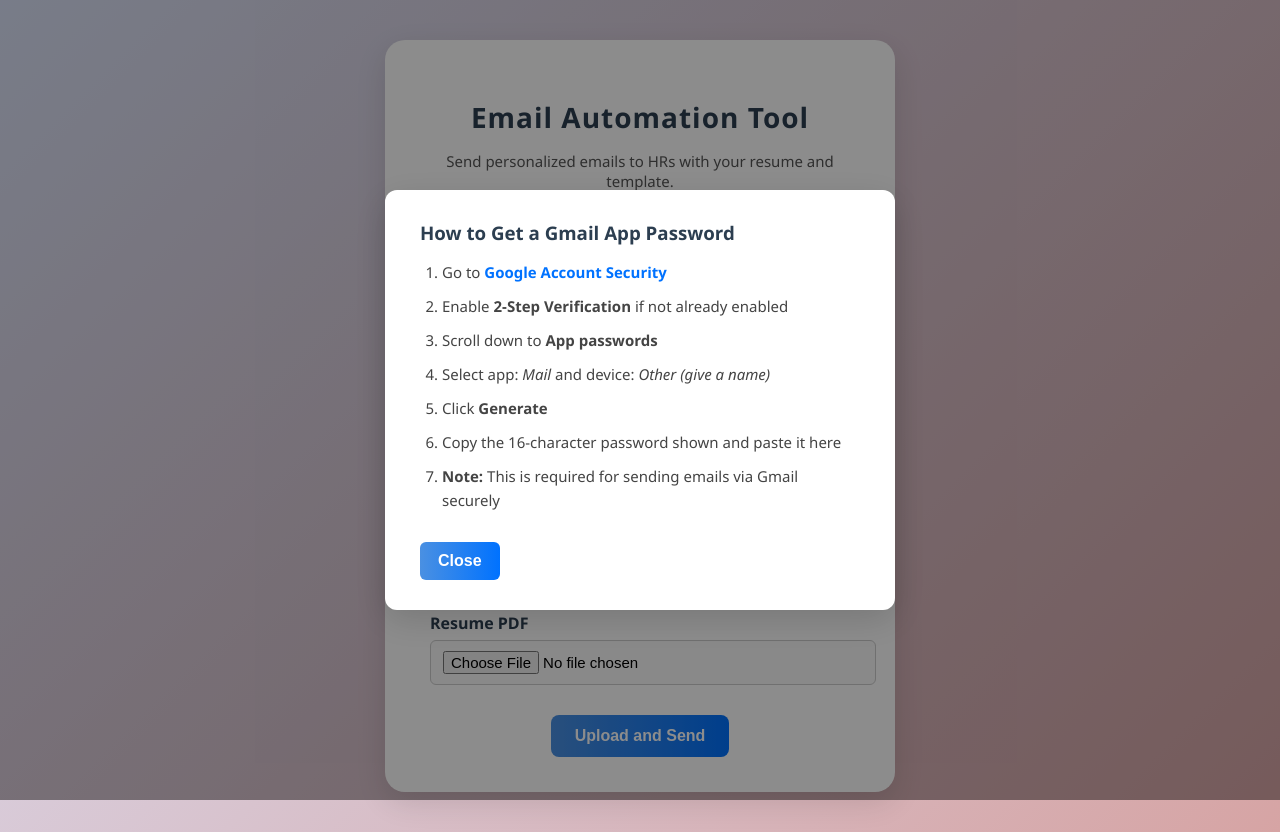
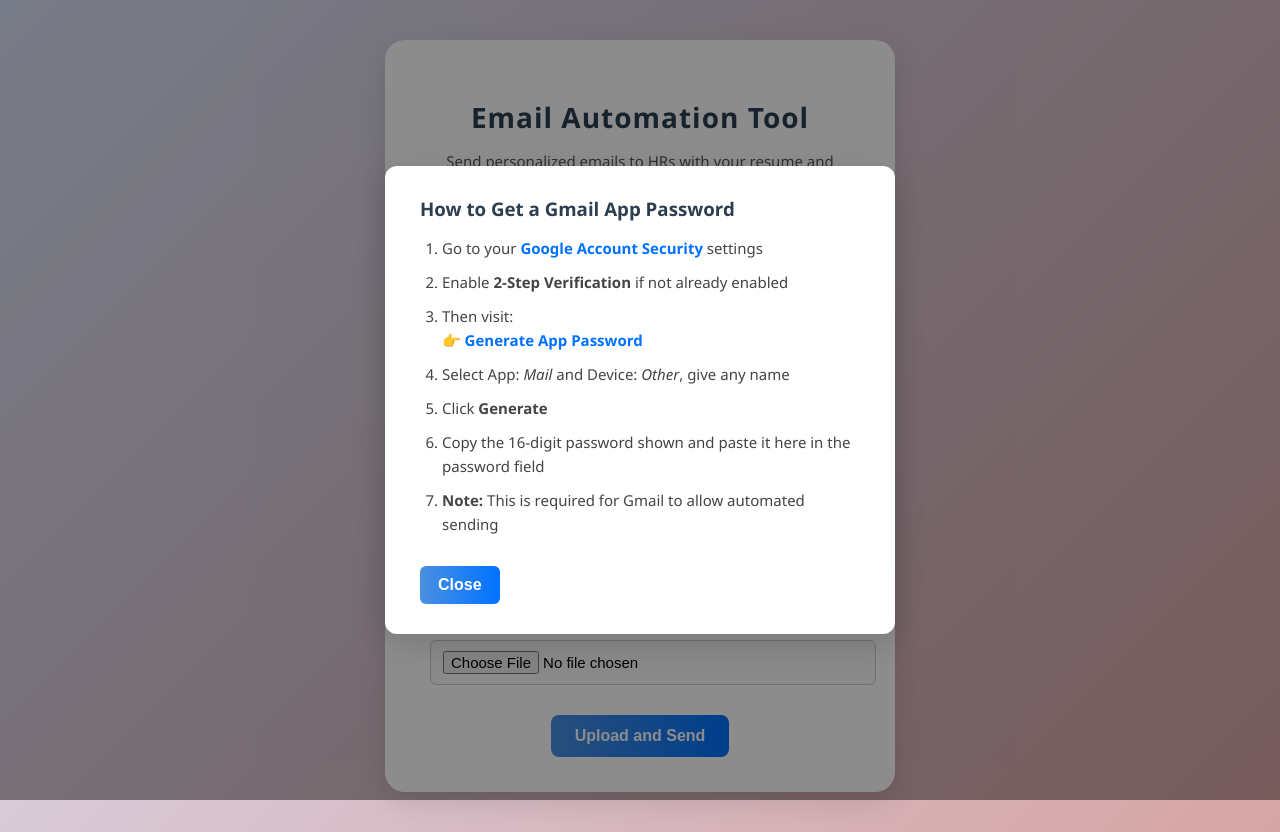
Before and after one commit to 2110Abhishek/AiMailAutofron, a React (Create React App) app: page / in a window 1280 px wide. Both pictures are taken after a click on the element "ℹ️". Built offline with nearby package versions, Linux system fonts and the light colour scheme.

Commit message:
frontend

```diff
--- a/src/App.js
+++ b/src/App.js
@@ -158,13 +158,21 @@ function App() {
           <div className="modal-content" onClick={(e) => e.stopPropagation()}>
             <h3>How to Get a Gmail App Password</h3>
             <ol>
-              <li>Go to <a href="https://myaccount.google.com/security" target="_blank" rel="noreferrer">Google Account Security</a></li>
+              <li>Go to your <a href="https://myaccount.google.com/security" target="_blank" rel="noreferrer">Google Account Security</a> settings</li>
               <li>Enable <strong>2-Step Verification</strong> if not already enabled</li>
-              <li>Scroll down to <strong>App passwords</strong></li>
-              <li>Select app: <em>Mail</em> and device: <em>Other (give a name)</em></li>
+              <li>Then visit: <br />
+                <a
+                  href="https://myaccount.google.com/apppasswords?rapt=AEjHL4OS9Fxq9t_WNu46JITpmHyF8JGefwka0DyQSgogsgxyo1eSbQsJC5meuXD97YD8e8yL8DVlu6t_xRKIWwzf26ZxR1L0Yc-XEEA0TRkH303IirD7Scs"
+                  target="_blank"
+                  rel="noreferrer"
+                >
+                  👉 Generate App Password
+                </a>
+              </li>
+              <li>Select App: <em>Mail</em> and Device: <em>Other</em>, give any name</li>
               <li>Click <strong>Generate</strong></li>
-              <li>Copy the 16-character password shown and paste it here</li>
-              <li><strong>Note:</strong> This is required for sending emails via Gmail securely</li>
+              <li>Copy the 16-digit password shown and paste it here in the password field</li>
+              <li><strong>Note:</strong> This is required for Gmail to allow automated sending</li>
             </ol>
             <button onClick={() => setShowGuide(false)} className="close-btn">Close</button>
           </div>
```
